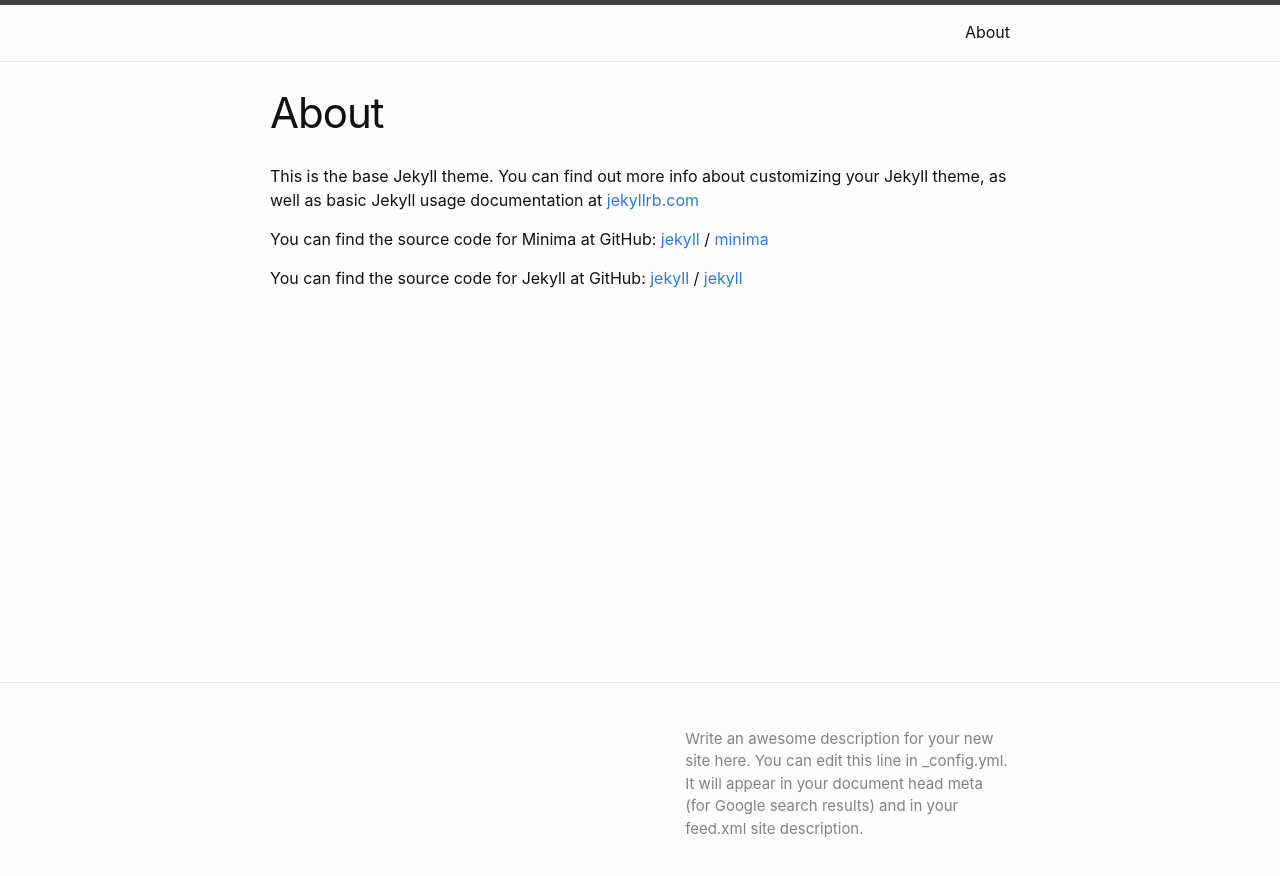
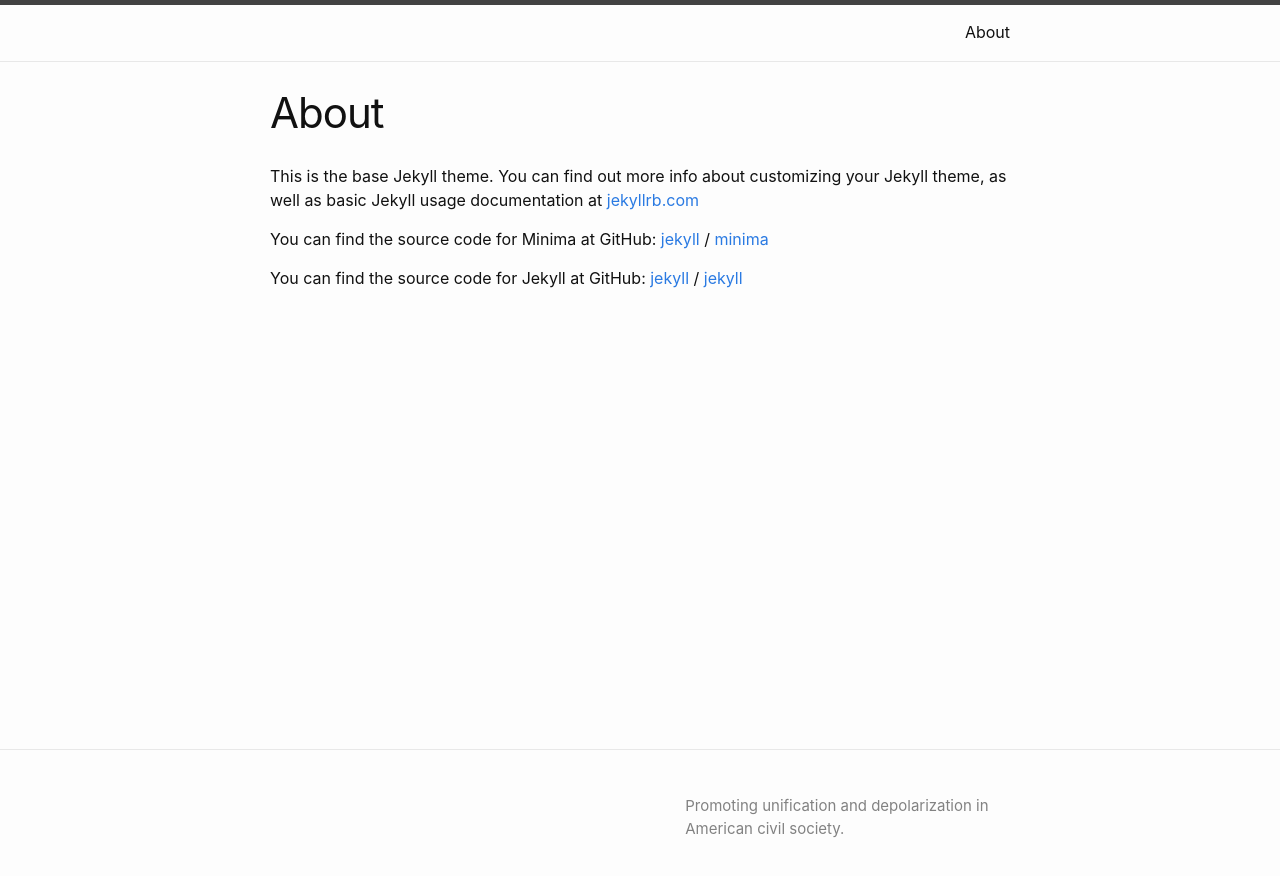
Before and after one commit to ba66e77/onefrommany, a Jekyll site: the page built from about.markdown, in a window 1280 px wide. Shown: the top 876 px of the page. Built offline with Jekyll 4.4.1, drawn with Linux system fonts in a browser that asks for light colours.

Commit message:
Setting site description.

```diff
--- a/_config.yml
+++ b/_config.yml
@@ -21,9 +21,7 @@
 #title: onefrommany
 email: ""
 description: >- # this means to ignore newlines until "baseurl:"
-  Write an awesome description for your new site here. You can edit this
-  line in _config.yml. It will appear in your document head meta (for
-  Google search results) and in your feed.xml site description.
+  Promoting unification and depolarization in American civil society.
 #baseurl: "" # the subpath of your site, e.g. /blog
 url: "" # the base hostname & protocol for your site, e.g. http://example.com
 #twitter_username: jekyllrb
```
